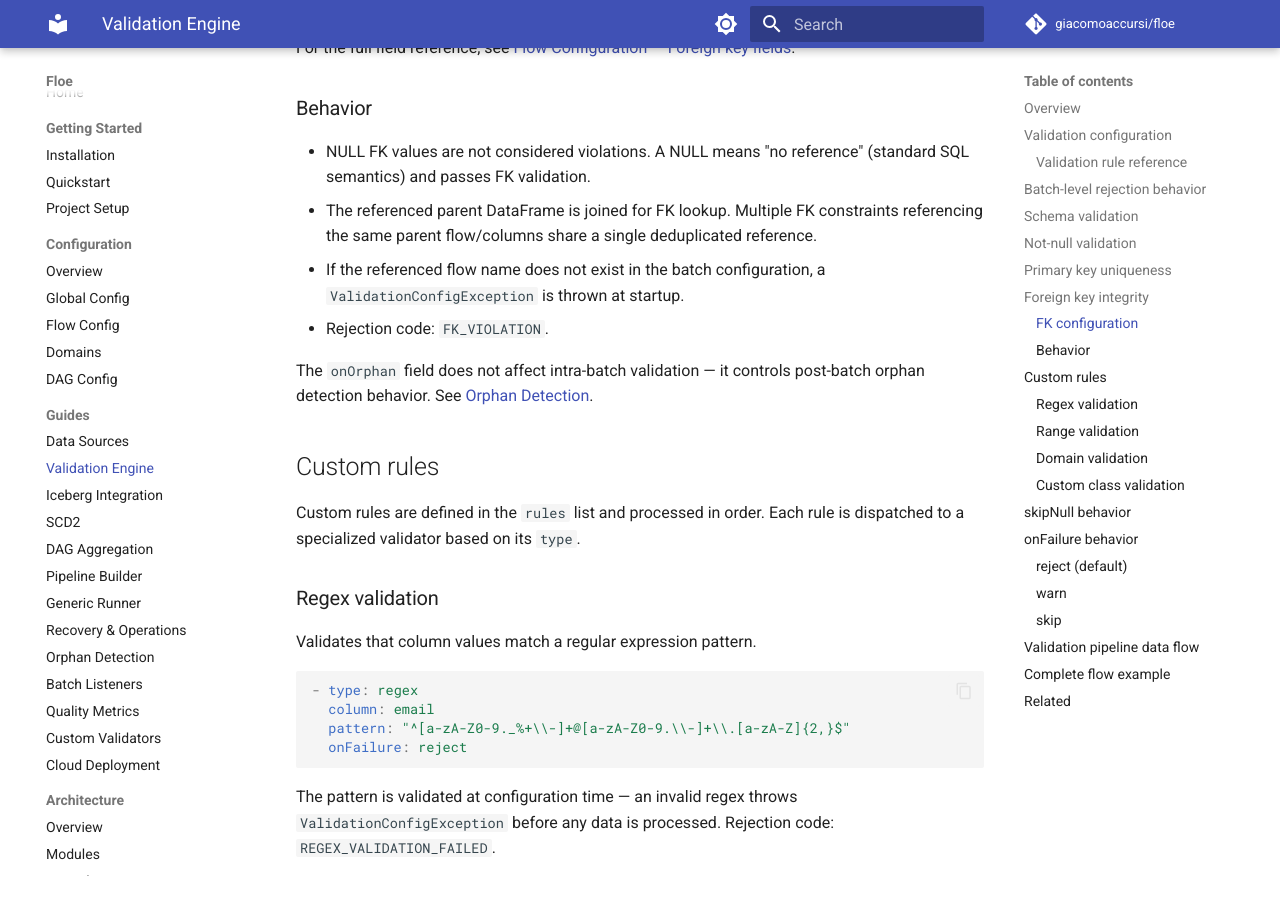
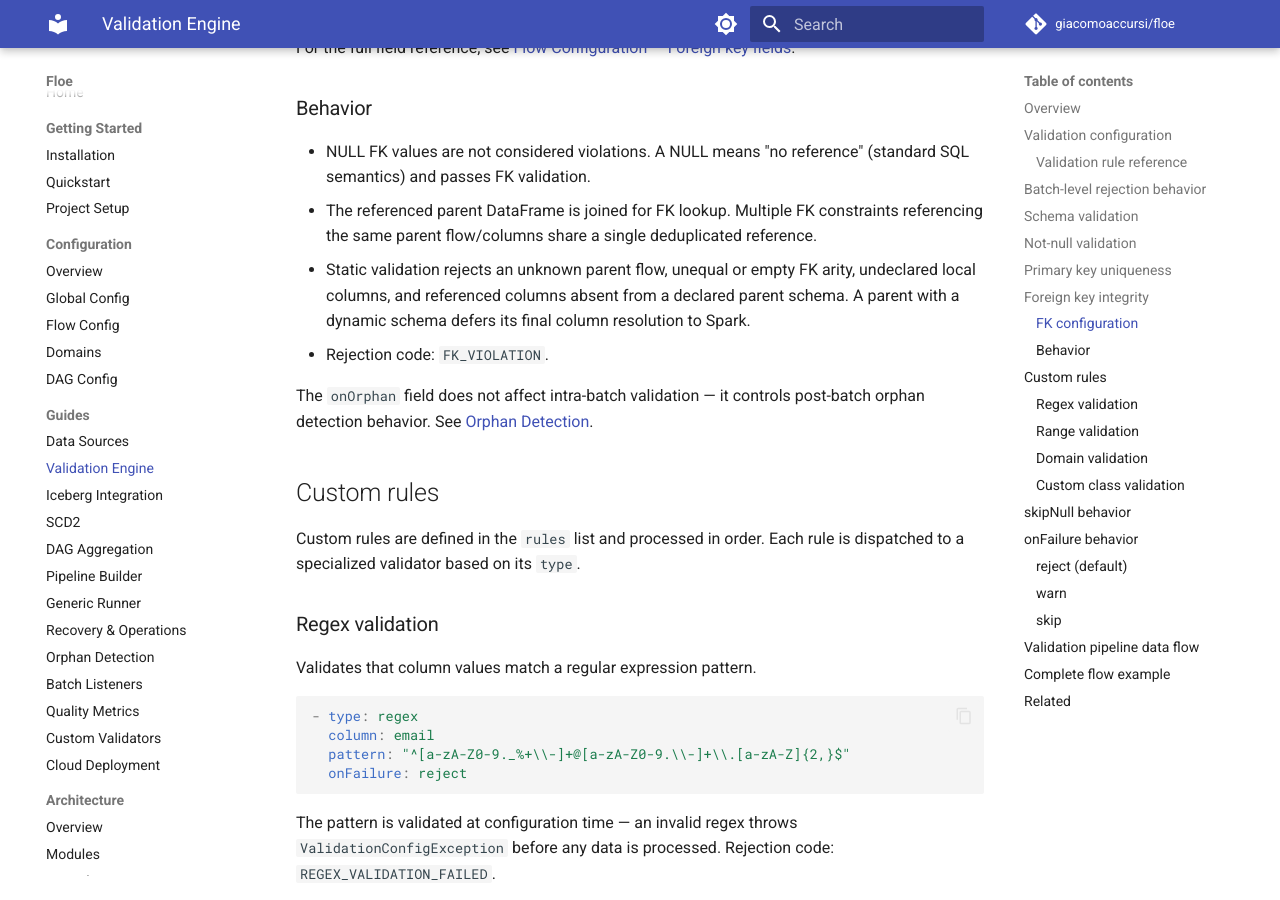
Before and after one commit to giacomoaccursi/Floe, an MkDocs documentation site: the page built from site-docs/guides/validation.md, in a window 1280 px wide and 900 px high, scrolled down 4040 px. Built offline with MkDocs 1.6.1 and Material for MkDocs 9.7.7, drawn with Linux system fonts in a browser that asks for light colours; comment, search, counter and statistics services are not loaded.

```diff
--- a/site-docs/guides/validation.md
+++ b/site-docs/guides/validation.md
@@ -135,7 +135,9 @@ For the full field reference, see [Flow Configuration — Foreign key fields](..
 
 - NULL FK values are not considered violations. A NULL means "no reference" (standard SQL semantics) and passes FK validation.
 - The referenced parent DataFrame is joined for FK lookup. Multiple FK constraints referencing the same parent flow/columns share a single deduplicated reference.
-- If the referenced flow name does not exist in the batch configuration, a `ValidationConfigException` is thrown at startup.
+- Static validation rejects an unknown parent flow, unequal or empty FK arity, undeclared local columns, and referenced
+  columns absent from a declared parent schema. A parent with a dynamic schema defers its final column resolution to
+  Spark.
 - Rejection code: `FK_VIOLATION`.
 
 The `onOrphan` field does not affect intra-batch validation — it controls post-batch orphan detection behavior. See [Orphan Detection](orphan-detection.md).
```
Also changed, not shown: site-docs/configuration/flows.md (+3 -0 lines).
